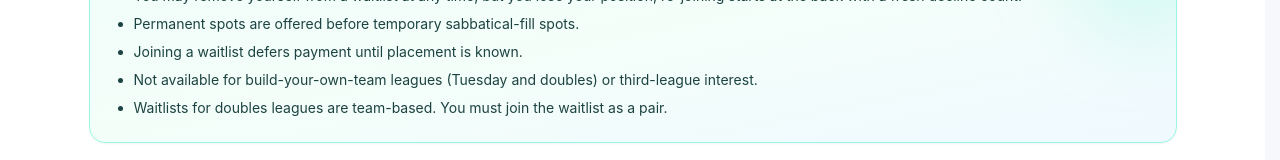
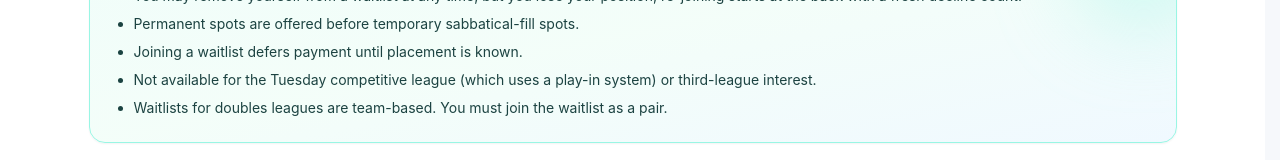
Before and after one commit to trianglecurling/spares, a React (Vite) app in the folder frontend/: page /explainers/waitlists in a window 1280 px wide. Shown: the part 1354-1514 px from the top of the page. Built offline with nearby package versions, Linux system fonts and the light colour scheme; no server answers.

Commit message:
Waitlist explainer update

```diff
--- a/frontend/src/pages/explainers/WaitlistsExplainerPage.tsx
+++ b/frontend/src/pages/explainers/WaitlistsExplainerPage.tsx
@@ -27,7 +27,7 @@ const alsoKnowItems: string[] = [
   'You may remove yourself from a waitlist at any time, but you lose your position; re-joining starts at the back with a fresh decline count.',
   'Permanent spots are offered before temporary sabbatical-fill spots.',
   'Joining a waitlist defers payment until placement is known.',
-  'Not available for build-your-own-team leagues (Tuesday and doubles) or third-league interest.',
+  'Not available for the Tuesday competitive league (which uses a play-in system) or third-league interest.',
   'Waitlists for doubles leagues are team-based. You must join the waitlist as a pair.'
 ];
 
```
